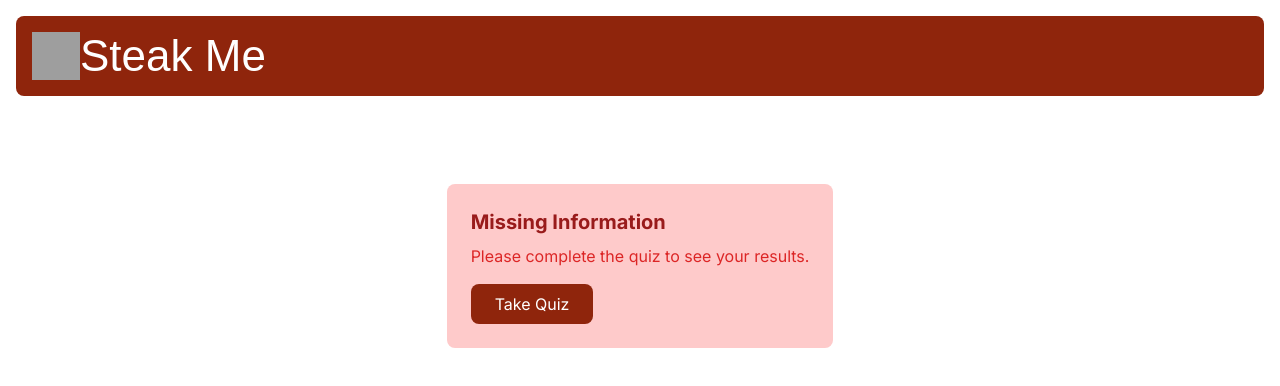
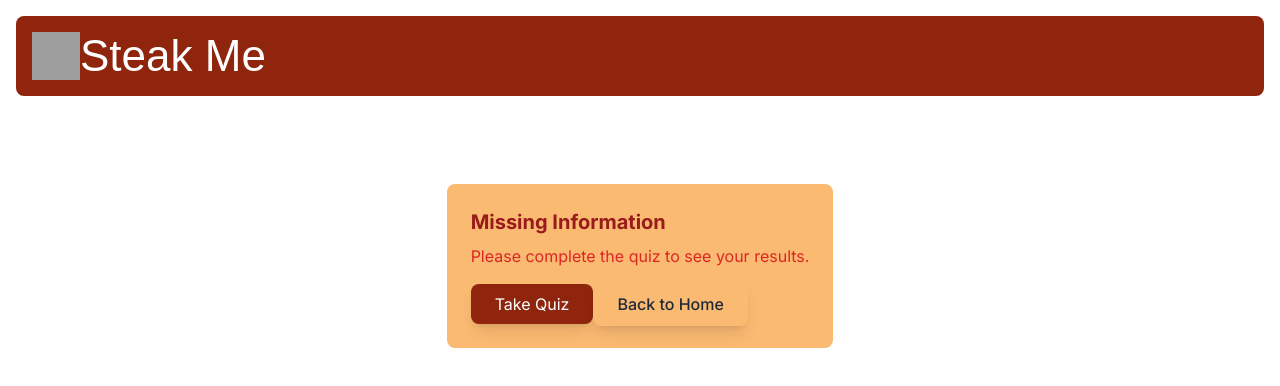
Before and after one commit to I-0110/steak-me, a Next.js app: page /results in a window 1280 px wide. Shown: the top 386 px of the page. Built offline with nearby package versions, Linux system fonts and the light colour scheme; grey boxes are pictures that could not be loaded; a web font is replaced by a local one.

Commit message:
Fixed colors on buttons

```diff
--- a/app/ui/quiz-form.tsx
+++ b/app/ui/quiz-form.tsx
@@ -3,6 +3,7 @@
 import { ArrowRightIcon, ExclamationCircleIcon } from '@heroicons/react/24/outline';
 import { useState } from 'react';
 import { Priority, Doneness } from '../lib/steak-selector-data';
+import Link from 'next/link';
 
 export default function SteakQuizForm() {
   const [priorities, setPriorities] = useState<Priority[]>(['cost', 'texture', 'flavor']);
@@ -129,14 +130,20 @@ export default function SteakQuizForm() {
             </select>
           </div>
 
-          <div className="flex gap-3">
+          <div className="flex gap-4">
             <button
-              className="w-1/3 flex items-center justify-center gap-2 rounded-lg bg-steak-300 px-4 py-3 text-sm font-medium text-white transition-colors hover:bg-steak-100"
+              className="w-1/2 flex items-center justify-center gap-2 rounded-lg bg-steak-300 px-4 py-3 text-sm font-medium text-white transition-colors hover:bg-steak-100 shadow-lg"
               type="button"
               onClick={handleSubmit}
             >
               Submit <ArrowRightIcon className="h-5 w-5" />
             </button>
+            <Link
+            href="/"
+            className="w-1/2 flex items-center justify-center gap-2 bg-steak-200 text-white px-6 py-3 rounded-lg hover:bg-steak-300 transition-colors font-medium shadow-lg"
+            >
+              Back to Home
+            </Link>
           </div>
 
           <div className="flex h-8 items-end space-x-1 mt-2">
--- a/app/ui/quiz-result.tsx
+++ b/app/ui/quiz-result.tsx
@@ -16,14 +16,20 @@ export default function QuizResults() {
   if (!priority1 || !priority2 || !priority3 || !doneness) {
     return (
       <div className="max-w-4xl mx-auto px-4 py-8">
-        <div className="bg-red-200 rounded-lg p-6">
+        <div className="bg-steak-50 rounded-lg p-6">
           <h2 className="text-xl font-bold text-red-800 mb-2">Missing Information</h2>
           <p className="text-red-600">Please complete the quiz to see your results.</p>
           <Link
             href="/quiz"
-            className="mt-4 inline-block bg-steak-300 text-white px-6 py-2 rounded-lg hover:bg-steak-100 transition-colors"
+            className="mt-4 inline-block bg-steak-300 dark:bg-steak-200  text-white px-6 py-2 rounded-lg hover:bg-steak-100 transition-colors shadow-lg"
           >
             Take Quiz
+          </Link>
+          <Link
+            href="/"
+            className="flex-1 text-center bg-steak-50 text-gray-800 px-6 py-3 rounded-lg hover:bg-steak-50 transition-colors font-medium shadow-lg"
+          >
+            Back to Home
           </Link>
         </div>
       </div>
@@ -67,13 +73,13 @@ export default function QuizResults() {
         <div className="px-8 py-6 flex gap-4">
           <Link
             href="/quiz"
-            className="flex-1 text-center bg-steak-300 text-white px-6 py-3 rounded-lg hover:bg-steak-100 transition-colors font-medium shadow-xl"
+            className="flex-1 text-center bg-steak-300 dark:bg-steak-200 text-white px-6 py-3 rounded-lg hover:bg-steak-100 transition-colors font-medium shadow-lg"
           >
             Retake Quiz
           </Link>
           <Link
             href="/"
-            className="flex-1 text-center bg-steak-50 text-gray-800 px-6 py-3 rounded-lg hover:bg-steak-50 transition-colors font-medium"
+            className="flex-1 text-center bg-steak-50 text-gray-800 px-6 py-3 rounded-lg hover:bg-steak-200 hover:text-white transition-colors font-medium shadow-lg"
           >
             Back to Home
           </Link>
```
